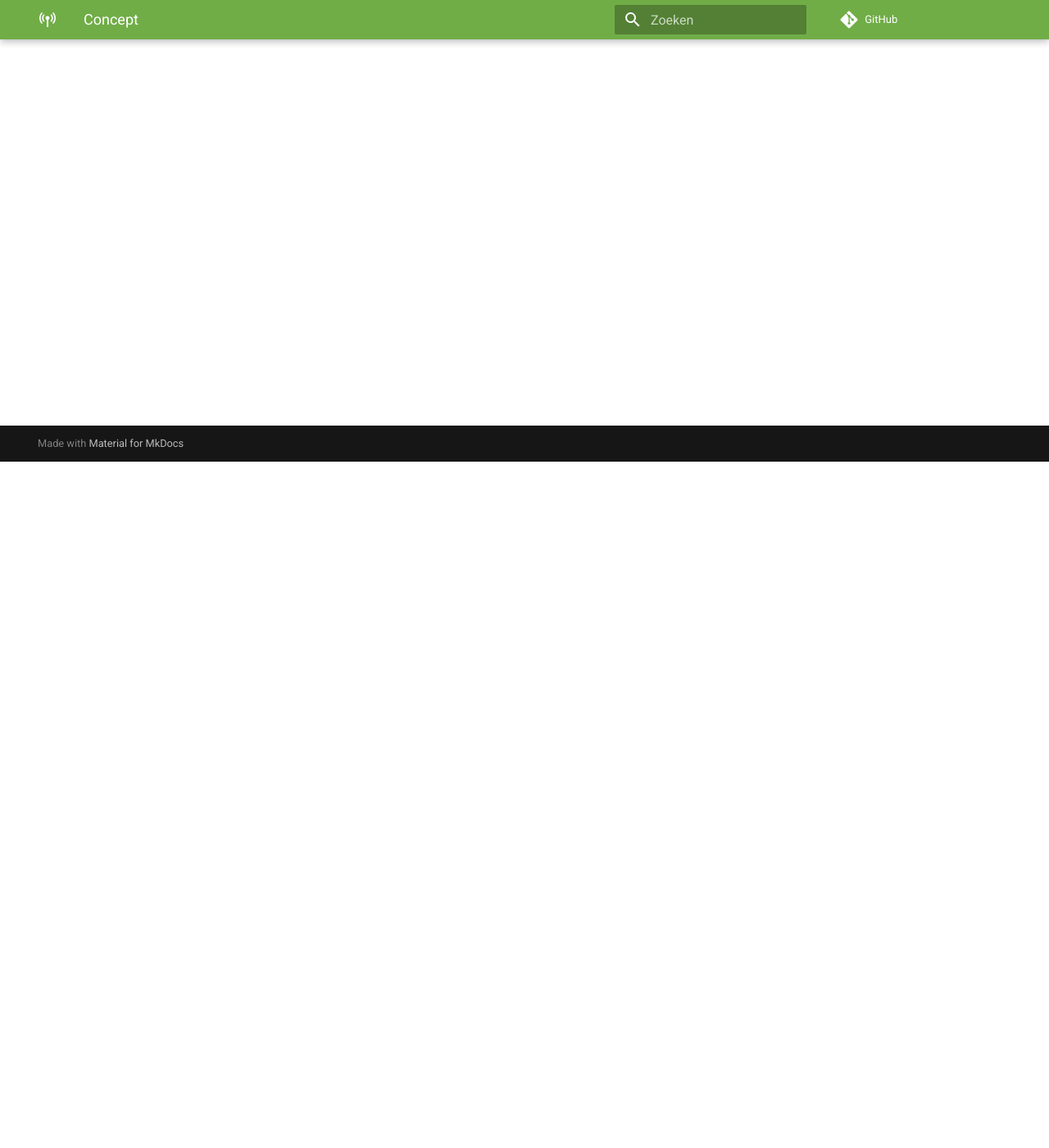
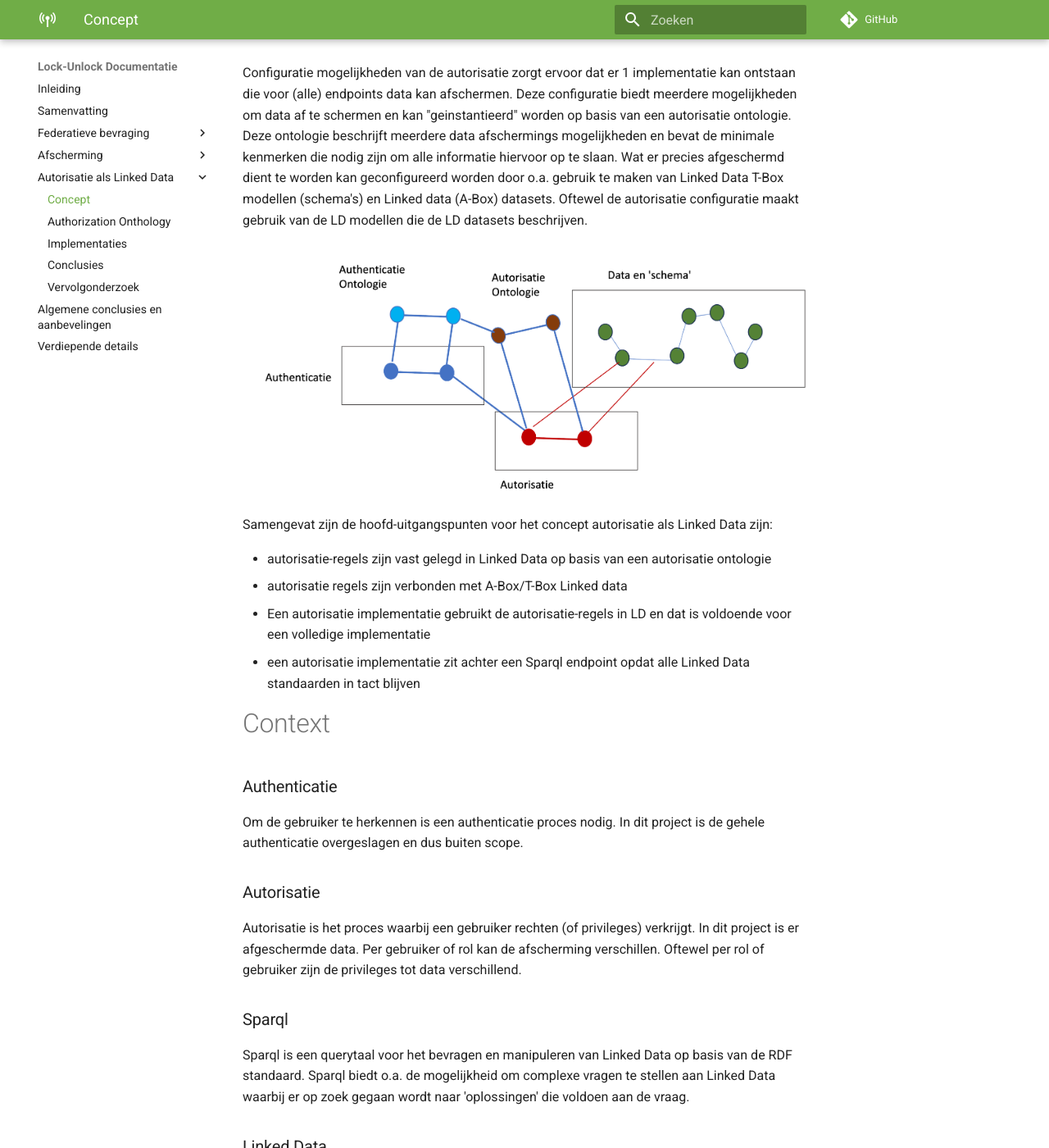
Before and after one commit to kadaster-labs/lock-unlock-docs, an MkDocs documentation site: the page built from docs/autorisatie-als-linkeddata/concept.md, in a window 1280 px wide and 1400 px high, scrolled down 837 px. Shown: the whole window at 82% size. Built offline with MkDocs 1.6.1 and Material for MkDocs 9.7.7, drawn with Linux system fonts in a browser that asks for light colours; comment, search, counter and statistics services are not loaded; some of the changed text lies outside the part shown.

Commit message:
Concept v0.5

```diff
--- a/docs/autorisatie-als-linkeddata/concept.md
+++ b/docs/autorisatie-als-linkeddata/concept.md
@@ -1,4 +1,66 @@
 ---
 title: Concept
 ---
-#Overzicht concept
+
+
+#Concept authorisatie als Linked Data
+Binnen dit project wordt een configureerbare autorisatie component voorgesteld die een beveiligde Sparql endpoint opricht. Alle Sparql queries kunnen gesteld worden maar alleen op basis van de autorisatie worden resultaten terug gegeven. Een dergelijke oplossing zou als een extra component toegevoegd kunnen worden aan bestaande triplestores zonder extra eisen aan deze triplestore te  stellen. Door de instandhouding van een sparql endpoint voldoet een dergelijke implementatie ook aan de Linked Data architectuur. Applicaties die werken met een Sparql endpoint zouden gewoon moeten werken.
+
+
+![Infographic](images/concept.png)
+
+Configuratie mogelijkheden van de autorisatie zorgt ervoor dat er 1 implementatie kan ontstaan die voor (alle) endpoints data kan afschermen. Deze configuratie biedt meerdere mogelijkheden om data af te schermen en kan "geinstantieerd" worden op basis van een autorisatie ontologie. Deze ontologie beschrijft meerdere data afschermings mogelijkheden en bevat de minimale kenmerken die nodig zijn om alle informatie hiervoor op te slaan.
+Wat er precies afgeschermd dient te worden kan geconfigureerd worden door o.a. gebruik te maken van Linked Data T-Box modellen (schema's) en Linked data (A-Box) datasets. Oftewel de autorisatie configuratie maakt gebruik van de LD modellen die de LD datasets beschrijven.
+
+![Infographic](images/autorisatieAlsLD.png)
+
+
+Samengevat zijn de hoofd-uitgangspunten voor het concept autorisatie als Linked Data zijn:
+
+* autorisatie-regels zijn vast gelegd in Linked Data op basis van een autorisatie ontologie
+* autorisatie regels zijn verbonden met A-Box/T-Box Linked data
+* Een autorisatie implementatie gebruikt de autorisatie-regels in LD en dat is voldoende voor een volledige implementatie
+* een autorisatie implementatie zit achter een Sparql endpoint opdat alle Linked Data standaarden in tact blijven
+
+
+
+
+
+
+
+
+
+
+
+
+
+
+
+#Context
+
+###Authenticatie
+Om de gebruiker te herkennen is een authenticatie proces nodig. In dit project is de gehele authenticatie overgeslagen en dus buiten scope.
+
+###Autorisatie
+Autorisatie is het proces waarbij een gebruiker rechten (of privileges) verkrijgt. In dit project is er afgeschermde data. Per gebruiker of rol kan de afscherming verschillen. Oftewel per rol of gebruiker zijn de privileges tot data verschillend.
+
+###Sparql
+Sparql is een querytaal voor het bevragen en manipuleren van Linked Data op basis van de RDF standaard. Sparql biedt o.a. de mogelijkheid om complexe vragen te stellen aan Linked Data waarbij er op zoek gegaan wordt naar 'oplossingen' die voldoen aan de vraag.
+
+###Linked Data
+Linked data is manier om data te structureren en te verbinden over het web en maakt gebruik van stanfaarden zoals URI's, RDF en ontologieen gedefinieerd in RDF zoals RDFS, OWL en Shacl.
+
+###RDF
+RDF staat voor Resource Description Framework. Het is een gestandardiseerd model voor het opslaan van verwerkbare gegevens en biedt een zeer veel flexibiliteit mbt het structureren en beschrijven van gegevens.
+
+###OWL
+OWL staat voor de Web Ontology Language en is een gestandardiseerde taal voor formaliseren van ontologieen op basis van Linked Data.
+
+###SHACL
+SHACL staat voor Shapes Constraint Language. Het is een W3C stdnaard voor het valideren van RDF data volgens een Shacl model. Via Shacl kun je zogenaamde Shapes definieren die structuren beschrijven van RDF data. Vervolgens kan RDF data getest worden of ze voldoen aan deze shapes.
+
+###Triplestore
+Een triplestore is een database voor het opslaan en bevragen van Linked Data op basis van de RDF standaard. Vaak biedt een triplestore een Sparql endpoint aan.
+
+###Sparql Endpoint
+Een Sparql endpoint is een rest API die Sparql queries kan uitvoeren. Het betreft hier een W3C standaard.
--- a/mkdocs.yml
+++ b/mkdocs.yml
@@ -24,7 +24,7 @@
   - Autorisatie als Linked Data:
     - autorisatie-als-linkeddata/index.md
     - autorisatie-als-linkeddata/concept.md
-    - autorisatie-als-linkeddata/authorization-onthology.md
+    - autorisatie-als-linkeddata/authorization-ontology.md
     - autorisatie-als-linkeddata/implementaties.md
     - autorisatie-als-linkeddata/conclusies.md
     - autorisatie-als-linkeddata/vervolgonderzoek.md
```
Also changed, not shown: docs/autorisatie-als-linkeddata/authorization-ontology.md (renamed from docs/autorisatie-als-linkeddata/authorization-onthology.md), docs/autorisatie-als-linkeddata/images/autorisatieAlsLD.png (added), docs/autorisatie-als-linkeddata/images/concept.png (added).
